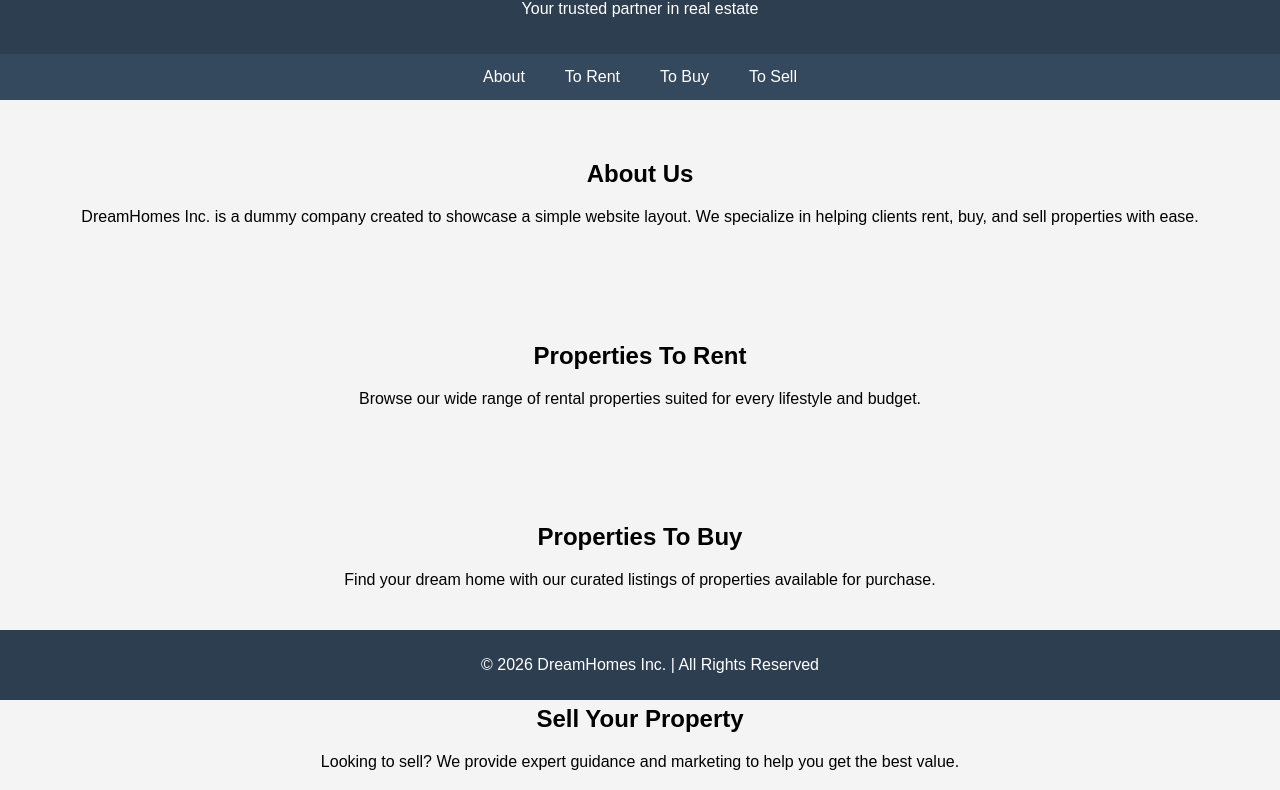
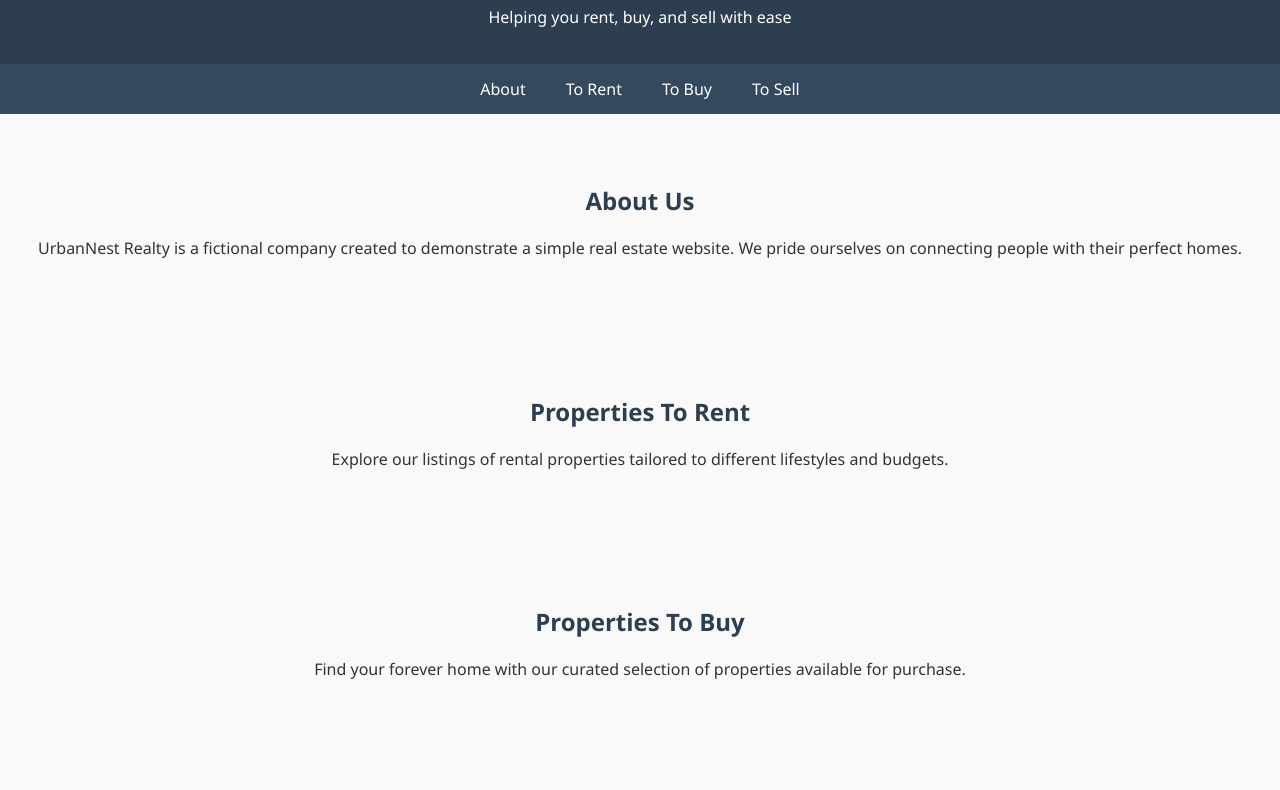
Before and after one commit to PiBosch/MyWebsites, a plain HTML site: page index.html in a window 1280 px wide. Shown: the part 100-890 px from the top of the page. Drawn offline with Linux system fonts and the light colour scheme.

Commit message:
added new site2

```diff
--- a/index.html
+++ b/index.html
@@ -3,12 +3,13 @@
 <head>
   <meta charset="UTF-8">
   <meta name="viewport" content="width=device-width, initial-scale=1.0">
-  <title>DreamHomes Inc.</title>
+  <title>UrbanNest Realty</title>
   <style>
     body {
       margin: 0;
-      font-family: Arial, sans-serif;
-      background-color: #f4f4f4;
+      font-family: 'Segoe UI', Arial, sans-serif;
+      background-color: #f9f9f9;
+      color: #333;
     }
 
     header {
@@ -22,13 +23,14 @@
       background-color: #34495e;
       display: flex;
       justify-content: center;
+      flex-wrap: wrap;
     }
 
     nav a {
       color: white;
       text-decoration: none;
       padding: 14px 20px;
-      display: block;
+      transition: background 0.3s;
     }
 
     nav a:hover {
@@ -36,25 +38,38 @@
     }
 
     section {
-      padding: 40px;
+      padding: 50px 20px;
       text-align: center;
+    }
+
+    section h2 {
+      color: #2c3e50;
     }
 
     footer {
       background-color: #2c3e50;
       color: white;
       text-align: center;
-      padding: 10px;
-      position: fixed;
-      bottom: 0;
-      width: 100%;
+      padding: 15px;
+      margin-top: 30px;
+    }
+
+    /* Responsive design */
+    @media (max-width: 600px) {
+      nav {
+        flex-direction: column;
+      }
+      nav a {
+        text-align: center;
+        border-top: 1px solid #1abc9c;
+      }
     }
   </style>
 </head>
 <body>
   <header>
-    <h1>DreamHomes Inc.</h1>
-    <p>Your trusted partner in real estate</p>
+    <h1>UrbanNest Realty</h1>
+    <p>Helping you rent, buy, and sell with ease</p>
   </header>
 
   <nav>
@@ -66,26 +81,26 @@
 
   <section id="about">
     <h2>About Us</h2>
-    <p>DreamHomes Inc. is a dummy company created to showcase a simple website layout. We specialize in helping clients rent, buy, and sell properties with ease.</p>
+    <p>UrbanNest Realty is a fictional company created to demonstrate a simple real estate website. We pride ourselves on connecting people with their perfect homes.</p>
   </section>
 
   <section id="rent">
     <h2>Properties To Rent</h2>
-    <p>Browse our wide range of rental properties suited for every lifestyle and budget.</p>
+    <p>Explore our listings of rental properties tailored to different lifestyles and budgets.</p>
   </section>
 
   <section id="buy">
     <h2>Properties To Buy</h2>
-    <p>Find your dream home with our curated listings of properties available for purchase.</p>
+    <p>Find your forever home with our curated selection of properties available for purchase.</p>
   </section>
 
   <section id="sell">
     <h2>Sell Your Property</h2>
-    <p>Looking to sell? We provide expert guidance and marketing to help you get the best value.</p>
+    <p>Ready to sell? We provide expert guidance and marketing strategies to help you get the best value.</p>
   </section>
 
   <footer>
-    <p>&copy; 2026 DreamHomes Inc. | All Rights Reserved</p>
+    <p>&copy; 2026 UrbanNest Realty | All Rights Reserved</p>
   </footer>
 </body>
 </html>
```
